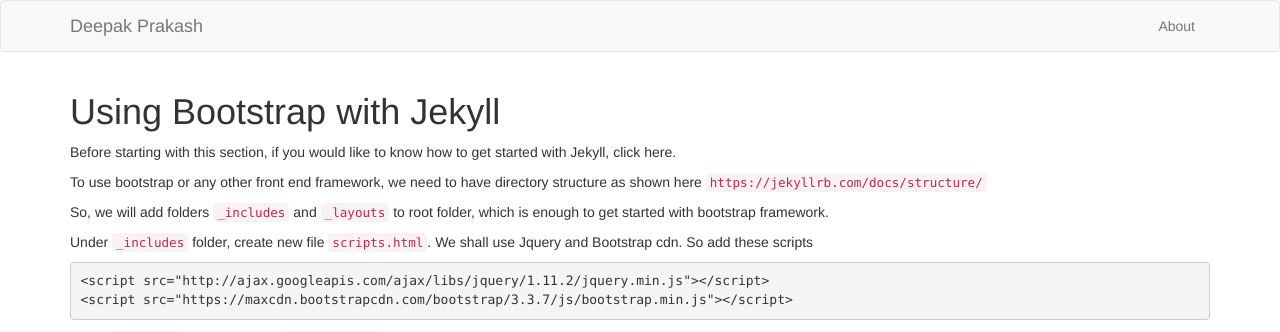
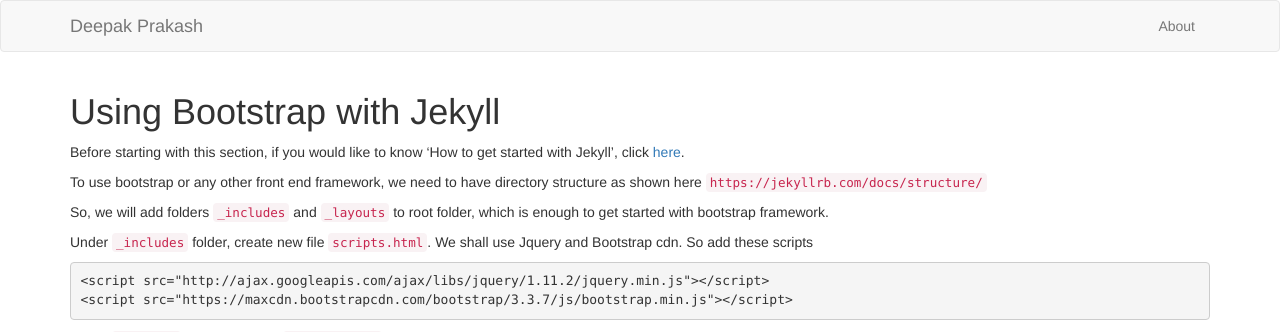
Before and after one commit to deepak6sp/deepak6sp.github.io, a Jekyll site: the page built from _posts/2017-02-23-Using-Bootstrap-with-jekyll.markdown, in a window 1280 px wide. Shown: the top 332 px of the page. Built offline with Jekyll 4.4.1, drawn with Linux system fonts in a browser that asks for light colours; nearby versions of some CDN libraries; part of the change alters nothing that is shown.

```diff
--- a/_posts/2017-02-23-Using-Bootstrap-with-jekyll.markdown
+++ b/_posts/2017-02-23-Using-Bootstrap-with-jekyll.markdown
@@ -4,8 +4,8 @@ title:  "Using Bootstrap with Jekyll"
 date:   2017-02-23 22:21:57 +1100
 categories: Build Tools
 ---
-Before starting with this section, if you would like to know how to get started with
-Jekyll, click here.
+Before starting with this section, if you would like to know 'How to get started with
+Jekyll', click <a href="{{page.previous.url}}">here</a>.
 
 To use bootstrap or any other front end framework,  we need to have directory structure as shown here
 `https://jekyllrb.com/docs/structure/`
```
